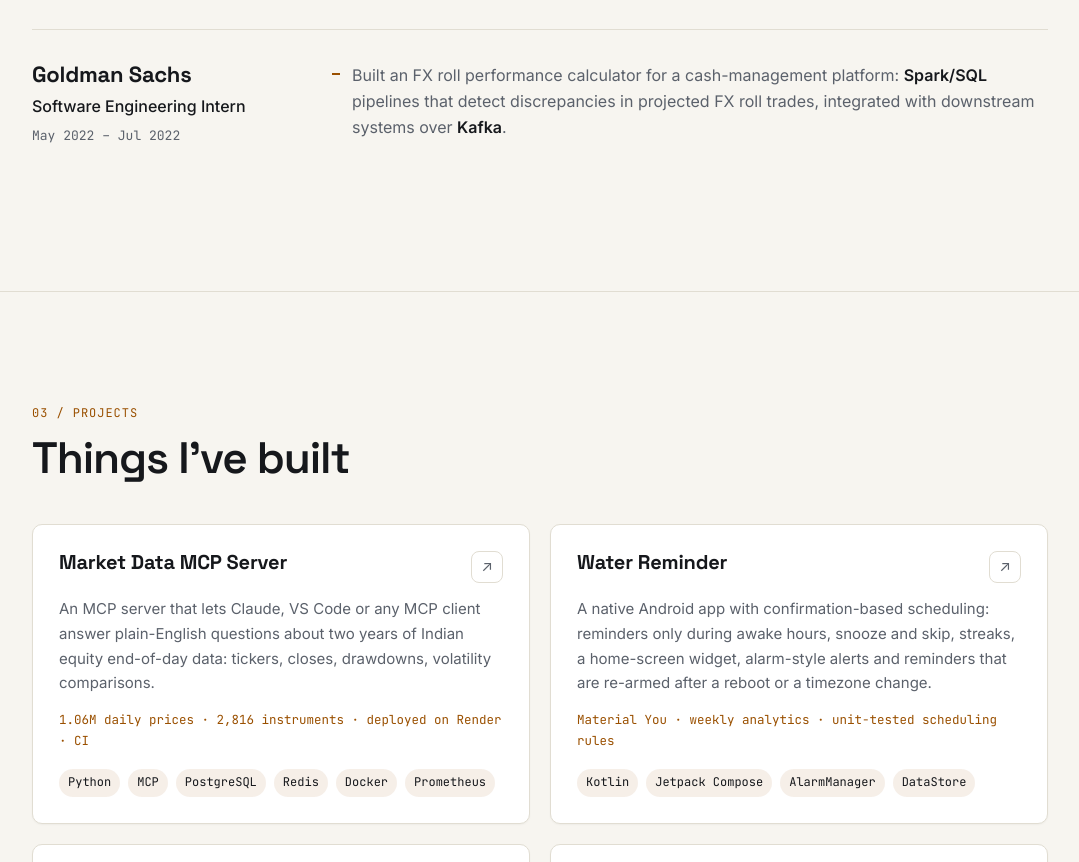
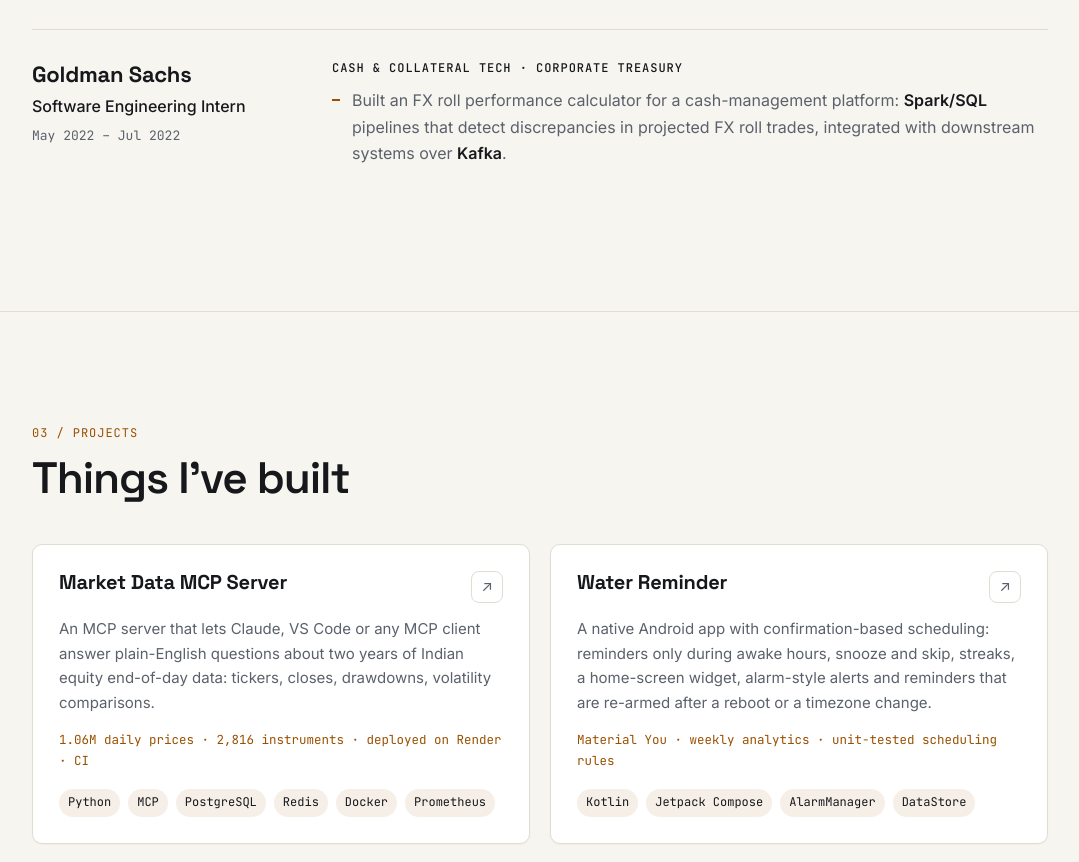
Before and after one commit to architsingh5/architsingh5.github.io, a plain HTML site: page index.html in a window 1280 px wide. Shown: the part 5925-6787 px from the top of the page, without its empty margins (100-1179 px from the left). Drawn offline with Linux system fonts and the light colour scheme; animation ran at ten frames a second.

Commit message:
Name the internship team: Cash & Collateral Tech, Corporate Treasury
Co-Authored-By: Claude Opus 5.5 <noreply@anthropic.com>
Claude-Session: https://claude.ai/code/session_01TH1McqauJ99tNPqbAivzhY

```diff
--- a/index.html
+++ b/index.html
@@ -253,9 +253,12 @@
             <p class="when mono">May 2022 – Jul 2022</p>
           </div>
           <div class="job-body">
+            <div class="theme">
+              <h4 class="mono">Cash &amp; Collateral Tech · Corporate Treasury</h4>
             <ul>
               <li>Built an FX roll performance calculator for a cash-management platform: <b>Spark/SQL</b> pipelines that detect discrepancies in projected FX roll trades, integrated with downstream systems over <b>Kafka</b>.</li>
             </ul>
+            </div>
           </div>
         </article>
       </div>
```
Also changed, not shown: 1 other file.
